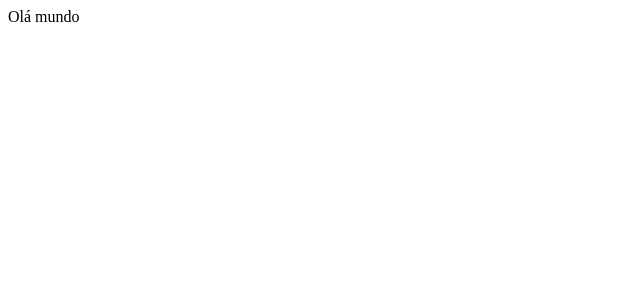
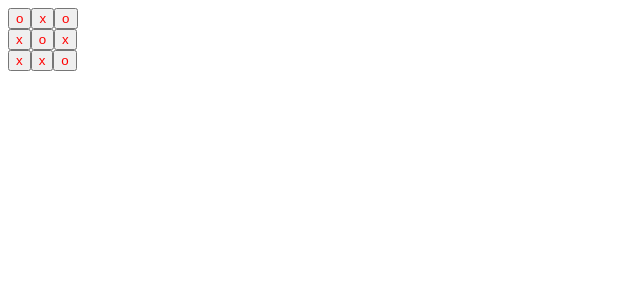
Before and after one commit to AbraaoAlves/react-intro, a React (Vite) app: page / in a window 1280 px wide. Shown: the top 300 px of the page, without its empty margins (0-640 px from the left). Built offline with nearby package versions, Linux system fonts and the light colour scheme.

Commit message:
feat(main): use board

```diff
--- a/src/main.jsx
+++ b/src/main.jsx
@@ -1,14 +1,9 @@
 import React from 'react'
 import ReactDOM from 'react-dom/client'
-
-
-function App() {
-  return <>Olá mundo</>
-}
-
+import Board from './components/Board'
 
 ReactDOM.createRoot(document.getElementById('root')).render(
   <React.StrictMode>
-    <App />
+    <Board />
   </React.StrictMode>,
 )
```
